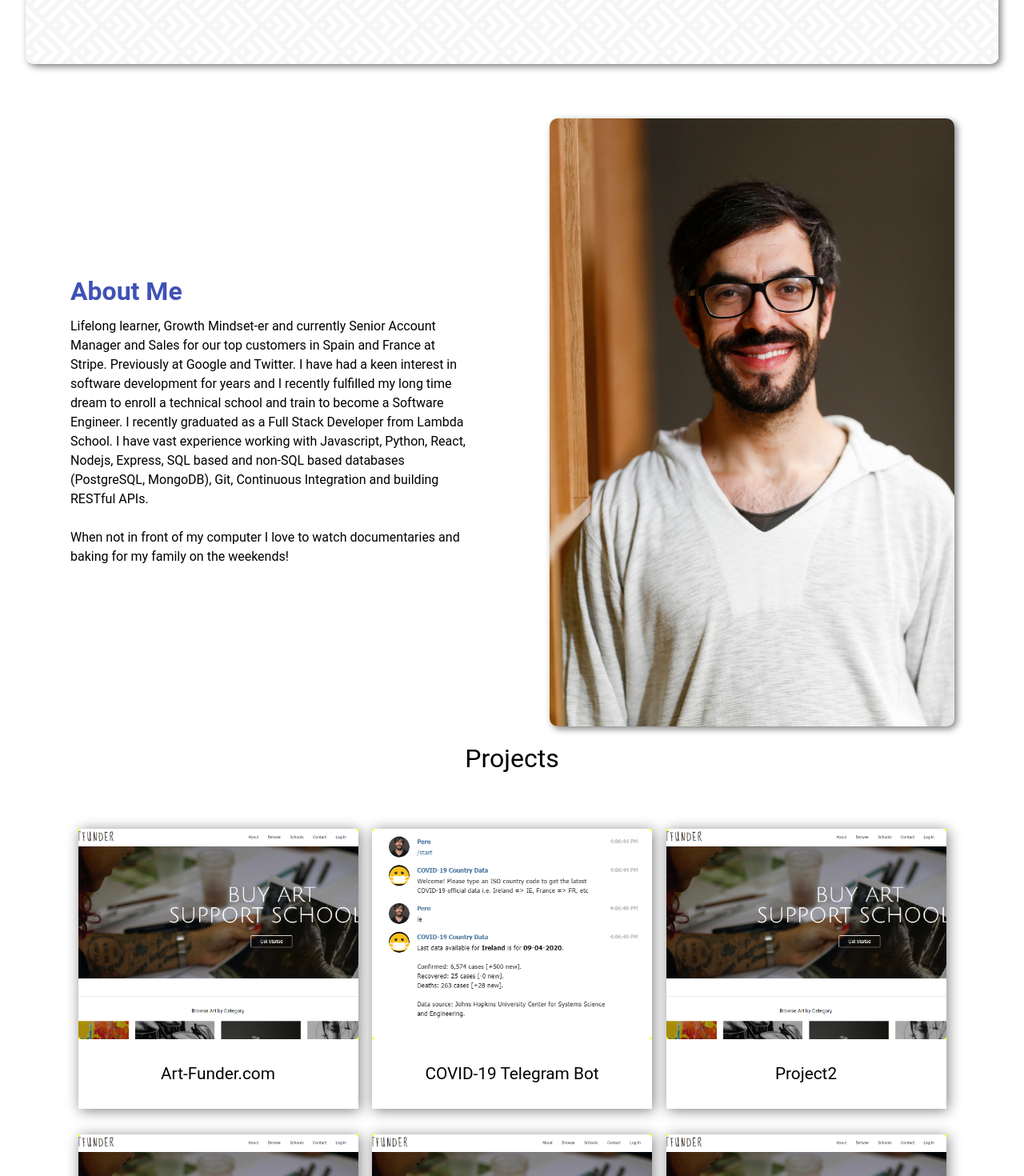
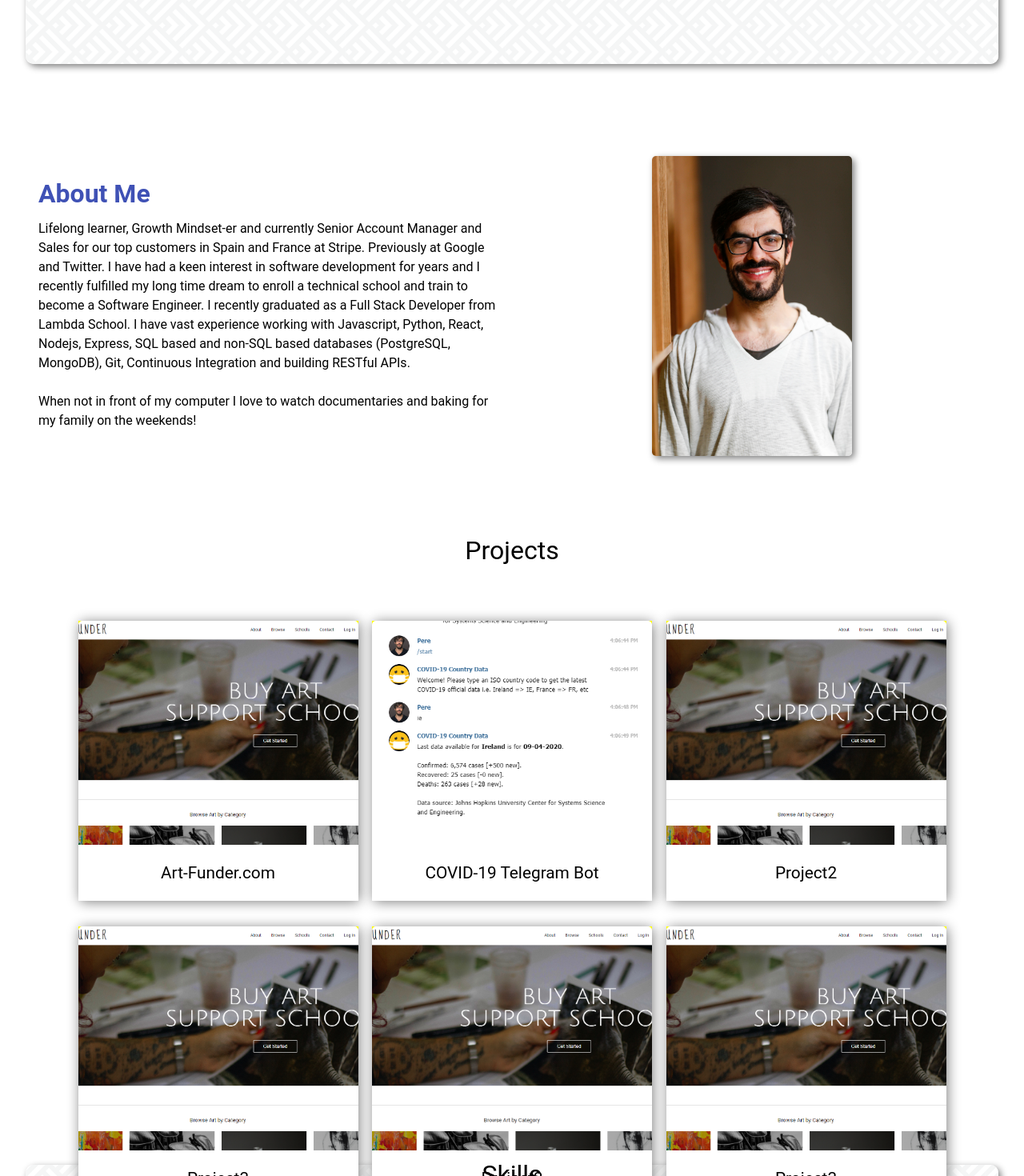
Before and after one commit to petrussola/new-portfolio-website-frontend, a React (Create React App) app: page / in a window 1280 px wide. Shown: the part 700-2170 px from the top of the page at 80% size. Built offline with nearby package versions, Linux system fonts and the light colour scheme.

Commit message:
Refine header and about me dimensions

```diff
--- a/src/components/Body/Aboutme/aboutme.js
+++ b/src/components/Body/Aboutme/aboutme.js
@@ -7,33 +7,35 @@ import styled from 'styled-components';
 import pereImage from '../../../media/pere.jpg';
 
 const StyledSection = styled.section`
-    /* background: green; */
     display: flex;
-    flex-direction: flow;
+    /* width: 100%; */
+    flex-direction: row;
     align-items: center;
     justify-content: space-evenly;
-    height: 95vh;
+    height: 500px;
     /* padding: 50px 5vh; */
-    section {
-        height: inherit;
+    /* background: yellow; */
+    div {
+        /* background-color: red; */
+        height: 100%;
         width: 50%;
-        height: inherit;
-        &.about-me-text {
+        height: 100%;
         display: flex;
         flex-direction: column;
         align-items: flex-start;
         justify-content: center;
         text-align: left;
+        &.about-me-text {
+            /* background: green; */
         }
-        h3 {
-            font-weight: bold;
-            color: #3f51b5;
-        }
+        &.about-me-photo {
+            align-items: center;
             img {
                 object-fit: cover;
-            height: inherit;
-            border-radius: 10px;
+                height: 75%;
+                border-radius: 5px;
                 box-shadow: 0.2rem 0.2rem 0.5rem gray;
+            }
         }
     }
 `;
@@ -41,8 +43,8 @@ const StyledSection = styled.section`
 const body = () => {
     return (
         <StyledSection>
-            <section className="about-me-text">
-                <h3>About Me</h3>
+            <div className="about-me-text">
+                <h3 className="section-title">About Me</h3>
                 <p>
                     Lifelong learner, Growth Mindset-er and currently Senior
                     Account Manager and Sales for our top customers in Spain and
@@ -60,10 +62,10 @@ const body = () => {
                     When not in front of my computer I love to watch
                     documentaries and baking for my family on the weekends!
                 </p>
-            </section>
-            <section>
+            </div>
+            <div className="about-me-photo">
                 <img src={pereImage} alt="Headshot of Pere" />
-            </section>
+            </div>
         </StyledSection>
     );
 };
--- a/src/components/Body/Projects/ProjectCard.js
+++ b/src/components/Body/Projects/ProjectCard.js
@@ -14,7 +14,7 @@ const StyledSection = styled.section`
     height: 350px;
     /* margin: 5px; */
     padding: 0;
-    /* border-radius: 5px; */
+    border-radius: 5px;
     box-shadow: 0.1rem 0.1rem 1rem gray;
     transition: transform 0.5s;
     &:hover {
@@ -26,20 +26,21 @@ const StyledSection = styled.section`
     .project-photo {
         background-color: yellow;
         width: 100%;
-        height: 75%;
+        height: 80%;
         /* background-color: #f5f5f5; */
-        background-color: yellow;
+        /* background-color: yellow; */
         img {
             height: 100%;
             width: 100%;
-            border-radius: 5px;
+            border-top-left-radius: 5px;
+            border-top-right-radius: 5px;
             object-fit: cover;
             /* display: none; */
         }
     }
     .name-card {
         /* background-color: brown; */
-        height: 25%;
+        height: 20%;
         width: 100%;
         background-color: white;
         display: flex;
--- a/src/components/Header/header.js
+++ b/src/components/Header/header.js
@@ -11,6 +11,7 @@ const StyledHeader = styled.header`
     flex-direction: row;
     align-items: center;
     justify-content: flex-start;
+    padding: 1rem 2.5%;
     h3 {
         color: white;
     }
```
Lines whose indentation alone changed are shown as unchanged.
